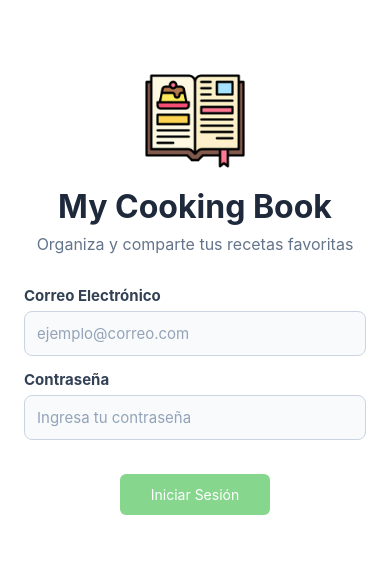
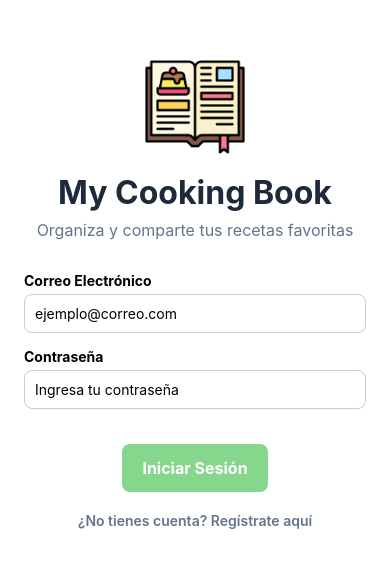
Before and after one commit to carlosfuentes4/ProyectoProgramacionMovil, a React Native app in the folder MiApp/: screen /Login in a window 390 px wide. Shown: the part 129-696 px from the top of the page. Built offline with nearby package versions, Linux system fonts and the light colour scheme; no server answers.

Commit message:
-Se estandarizo el custombutton para que funcione en todo el proyecto -Se corrigieron errores en las pantallas respecto a la implementacion de iconos y botones -Se creo una simulacion de registro para luego conectar con supabase

```diff
--- a/MiApp/src/components/CustomButtom.tsx
+++ /dev/null
@@ -1,37 +0,0 @@
-import { Text, TouchableOpacity, StyleSheet } from "react-native";
-import React from 'react';
-
-type ButtonProps = {
-  title: string;
-  onPress: () => void;
-  variant?: "primary" | "secondary" | "tertiary";
-};
-
-export default function CustomButton({title,onPress,variant="primary"}:ButtonProps){
-const styles=getStyles(variant);
-
-return(
-    <TouchableOpacity style={styles.button} onPress={onPress}>
-        <Text style={styles.buttonText}>{title}</Text>
-    </TouchableOpacity>
-);
-}
-
-const getStyles = (variant: "primary" | "secondary" | "tertiary") =>
-    StyleSheet.create({
-    button:{
-        borderRadius: 6,
-        //operador ternario
-        backgroundColor: variant === "primary" ? "#87D68D" :
-                            variant === "secondary" ? "#93B48B" :
-                            "#8491A3",
-        padding:12,
-        width: 150,
-    },
-    buttonText:{
-        color:  variant === "primary" ? 'white' :
-                variant === "secondary" ? 'white' :
-                'gray',
-        textAlign: 'center',
-    }
-})
--- /dev/null
+++ b/MiApp/src/components/CustomButton.tsx
@@ -0,0 +1,46 @@
+import React from 'react';
+import { Text, TouchableOpacity, StyleSheet, ViewStyle, View } from "react-native";
+import { Ionicons } from "@expo/vector-icons";
+
+type ButtonProps = {
+  title: string;
+  onPress: () => void;
+  variant?: "primary" | "secondary" | "tertiary";
+  style?: ViewStyle;
+  iconName?: keyof typeof Ionicons.glyphMap;
+};
+
+export default function CustomButton({ title, onPress, variant = "primary", style, iconName }: ButtonProps) {
+  const styles = getStyles(variant);
+
+  return (
+    <TouchableOpacity style={[styles.button, style]} onPress={onPress}>
+        {/* Usamos un contenedor interno para el contenido */}
+        <View style={styles.contentContainer}>
+            {iconName && <Ionicons name={iconName} size={20} color="white" style={{ marginRight: 8 }} />}
+            <Text style={styles.buttonText}>{title}</Text>
+        </View>
+    </TouchableOpacity>
+  );
+}
+
+const getStyles = (variant: "primary" | "secondary" | "tertiary") => StyleSheet.create({
+  button: {
+    borderRadius: 8,
+    paddingVertical: 14,
+    paddingHorizontal: 20,
+    backgroundColor: variant === "primary" ? "#87D68D" :
+                     variant === "secondary" ? "#93B48B" :
+                     "#8491A3",
+  },
+  contentContainer: {
+    flexDirection: 'row',
+    alignItems: 'center',
+    justifyContent: 'center',
+  },
+  buttonText: {
+    color: 'white',
+    fontWeight: 'bold',
+    fontSize: 16,
+  }
+});
--- a/MiApp/src/components/CustomInput.tsx
+++ b/MiApp/src/components/CustomInput.tsx
@@ -1,121 +1,31 @@
-import { Ionicons, MaterialIcons } from "@expo/vector-icons";
-import { useState } from "react";
-import { TextInput, TouchableOpacity, View, Text, StyleSheet, KeyboardTypeOptions, TextInputProps } from "react-native";
 import React from 'react';
+import { TextInput, Text, View, StyleSheet } from 'react-native';
 
-type InputProps = TextInputProps & {
-    type?: "text" | "email" | "password";
-    label?: string;
+type InputProps = {
+  label: string;
   placeholder: string;
   value: string;
   onChangeText: (text: string) => void;
+  secureTextEntry?: boolean;
 };
 
-export default function CustomInput({
-    type = "text",
-    label,
-    placeholder,
-    value,
-    onChangeText,
-    style,
-    ...rest
-}: InputProps) {
-    const [isSecureText, setIsSecureText] = useState(type === 'password');
-    const isPasswordField = type === 'password';
-
-    const icon: typeof MaterialIcons["name"] | undefined =
-        type === "email" ? 'alternate-email' :
-        type === "password" ? 'lock' : undefined;
-
-    const keyboardType: KeyboardTypeOptions =
-        type === "email" ? 'email-address' : 'default';
-
-    const getError = () => {
-        if (!value) return undefined;
-        if (type === 'email' && !value.includes('@')) return 'Correo inválido';
-        if (type === 'password' && value.length < 4) return 'La contraseña es muy débil';
-        return undefined;
-    };
-
-    const error = getError();
-
+export default function CustomInput({ label, placeholder, value, onChangeText, secureTextEntry }: InputProps) {
   return (
-        <View style={styles.wrapper}>
-            {label && <Text style={styles.label}>{label}</Text>}
-
-            <View style={[styles.inputContainer, error ? styles.inputContainerError : null]}>
-                {icon && (
-                    <MaterialIcons
-                        name={icon as any}
-                        size={20}
-                        color={error ? '#E74C3C' : '#64748B'}
-                        style={styles.leftIcon}
-                    />
-                )}
-
+    <View style={styles.container}>
+      <Text style={styles.label}>{label}</Text>
       <TextInput
+        style={styles.input}
         placeholder={placeholder}
-                    placeholderTextColor="#94A3B8"
         value={value}
         onChangeText={onChangeText}
-                    style={[styles.input, style]}
-                    secureTextEntry={isSecureText}
-                    keyboardType={keyboardType}
-                    {...rest}
+        secureTextEntry={secureTextEntry}
       />
-
-                {isPasswordField && (
-                    <TouchableOpacity onPress={() => setIsSecureText(!isSecureText)} style={styles.rightIcon}>
-                        <Ionicons name={isSecureText ? "eye" : "eye-off"} size={22} color="#64748B" />
-                    </TouchableOpacity>
-                )}
-            </View>
-
-            {error && <Text style={styles.errorText}>{error}</Text>}
     </View>
   );
 }
 
 const styles = StyleSheet.create({
-    wrapper: {
-        marginBottom: 14,
-        width: '100%',
-    },
-    label: {
-        fontSize: 15,
-        fontWeight: 'bold',
-        marginBottom: 6,
-        color: '#334155',
-    },
-    inputContainer: {
-        flexDirection: 'row',
-        alignItems: 'center',
-        borderWidth: 1,
-        borderRadius: 8,
-        backgroundColor: '#F8FAFC',
-        borderColor: '#CBD5E1',
-        paddingHorizontal: 12,
-    },
-    inputContainerError: {
-        borderColor: '#E74C3C',
-        backgroundColor: '#FCE4D6',
-    },
-    input: {
-        flex: 1,
-        paddingVertical: 12,
-        fontSize: 15,
-        color: '#0F172A',
-    },
-    leftIcon: {
-        marginRight: 8,
-    },
-    rightIcon: {
-        padding: 4,
-    },
-    errorText: {
-        color: '#E74C3C',
-        fontSize: 12,
-        marginTop: 4,
-        marginLeft: 4,
-    }
+  container: { marginBottom: 15 },
+  label: { fontSize: 14, fontWeight: 'bold', marginBottom: 5 },
+  input: { borderWidth: 1, borderColor: '#ccc', padding: 10, borderRadius: 8 },
 });
--- a/MiApp/src/screens/DetailScreen.tsx
+++ b/MiApp/src/screens/DetailScreen.tsx
@@ -1,14 +1,22 @@
 import React from "react";
-import { View, Text, Image, ScrollView, StyleSheet, TouchableOpacity, Alert } from "react-native";
+import {
+  View,
+  Text,
+  Image,
+  ScrollView,
+  StyleSheet,
+  TouchableOpacity,
+  Alert,
+} from "react-native";
 import { useRoute, useNavigation } from "@react-navigation/native";
 import { Ionicons } from "@expo/vector-icons";
 import { supabase } from "../services/supabase";
+import CustomButton from "../components/CustomButton";
 
 export default function DetailScreen() {
   const route = useRoute();
   const navigation = useNavigation<any>();
 
-  // Extraemos la receta que nos mandó el Home al presionar la tarjeta
   const { receta } = route.params as { receta: any };
 
   const confirmarBorrado = () => {
@@ -31,12 +39,12 @@ export default function DetailScreen() {
       const { error } = await supabase
         .from("recetas")
         .delete()
-        .eq("id", receta.id); //Borra la receta por su ID
+        .eq("id", receta.id);
 
       if (error) throw error;
 
       Alert.alert("Eliminada", "La receta ha sido borrada con éxito.");
-      navigation.popToTop(); //Regresa al Home automáticamente el eliminar
+      navigation.popToTop();
     } catch (error: any) {
       Alert.alert("Error al borrar", error.message);
     }
@@ -44,7 +52,6 @@ export default function DetailScreen() {
 
   return (
     <ScrollView style={styles.container}>
-      {/*Boton para regresar a Home*/}
       <TouchableOpacity
         style={styles.backButton}
         onPress={() => navigation.goBack()}
@@ -52,13 +59,11 @@ export default function DetailScreen() {
         <Ionicons name="arrow-back" size={24} color="#FFF" />
       </TouchableOpacity>
 
-      {/*Imagen de la Receta*/}
       <Image source={{ uri: receta.imagen_url }} style={styles.image} />
 
       <View style={styles.contentContainer}>
         <Text style={styles.title}>{receta.titulo}</Text>
 
-        {/*Muestra el tiempo y dificultad*/}
         <View style={styles.metaRow}>
           <View style={styles.metaItem}>
             <Ionicons name="time-outline" size={18} color="#64748B" />
@@ -69,7 +74,9 @@ export default function DetailScreen() {
             <Text style={styles.metaText}>{receta.dificultad || "Fácil"}</Text>
           </View>
           <View style={styles.metaItem}>
-            <Text style={styles.categoryBadge}>{receta.categoria || "Almuerzo"}</Text>
+            <Text style={styles.categoryBadge}>
+              {receta.categoria || "Almuerzo"}
+            </Text>
           </View>
         </View>
 
@@ -79,24 +86,22 @@ export default function DetailScreen() {
         <Text style={styles.sectionTitle}>Preparación</Text>
         <Text style={styles.bodyText}>{receta.instrucciones}</Text>
 
+        {/*Borrar y Editar*/}
         <View style={styles.actionRow}>
-          {/* Botón Borrar */}
-          <TouchableOpacity
-            style={[styles.actionButton, styles.deleteButton]}
+          <CustomButton
+            title="Borrar"
+            iconName="trash-outline"
+            variant="tertiary"
+            style={{ backgroundColor: "#DC2626", flex: 1 }}
             onPress={confirmarBorrado}
-          >
-            <Ionicons name="trash-outline" size={20} color="#FFF" />
-            <Text style={styles.buttonText}> Borrar</Text>
-          </TouchableOpacity>
-
-          {/* Botón Editar */}
-          <TouchableOpacity
-            style={[styles.actionButton, styles.editButton]}
+          />
+          <CustomButton
+            title="Editar"
+            iconName="create-outline"
+            variant="primary"
+            style={{ backgroundColor: "#2563EB", flex: 1, marginLeft: 10 }}
             onPress={() => navigation.navigate("ManageRecipe", { receta })}
-          >
-            <Ionicons name="create-outline" size={20} color="#FFF" />
-            <Text style={styles.buttonText}> Editar Receta</Text>
-          </TouchableOpacity>
+          />
         </View>
       </View>
     </ScrollView>
@@ -123,16 +128,8 @@ const styles = StyleSheet.create({
     gap: 15,
     marginBottom: 20,
   },
-  metaItem: {
-    flexDirection: "row",
-    alignItems: "center",
-    gap: 5,
-  },
-  metaText: {
-    fontSize: 14,
-    color: "#64748B",
-    fontWeight: "500",
-  },
+  metaItem: { flexDirection: "row", alignItems: "center", gap: 5 },
+  metaText: { fontSize: 14, color: "#64748B", fontWeight: "500" },
   categoryBadge: {
     backgroundColor: "#F1F5F9",
     color: "#475569",
@@ -154,17 +151,5 @@ const styles = StyleSheet.create({
     flexDirection: "row",
     marginTop: 40,
     justifyContent: "space-between",
-    gap: 10,
   },
-  actionButton: {
-    flex: 1,
-    paddingVertical: 14,
-    borderRadius: 12,
-    flexDirection: "row",
-    alignItems: "center",
-    justifyContent: "center",
-  },
-  editButton: { backgroundColor: "#2563EB" }, // Azul para editar
-  deleteButton: { backgroundColor: "#DC2626" }, // Rojo para borrar
-  buttonText: { color: "#FFF", fontWeight: "bold", fontSize: 15 },
 });
--- a/MiApp/src/screens/LoginScreen.tsx
+++ b/MiApp/src/screens/LoginScreen.tsx
@@ -1,30 +1,37 @@
 import React, { useState } from 'react';
-import { Alert, StyleSheet, Text, View, Image, StatusBar } from 'react-native';
-import CustomInput from '../components/CustomInput';
-import CustomButton from '../components/CustomButtom';
+import { Alert, StyleSheet, Text, View, Image, StatusBar, TouchableOpacity } from 'react-native';
 import { NativeStackScreenProps } from '@react-navigation/native-stack';
 import { RootStackParamList } from '../navigation/StackNavigator';
+import CustomInput from '../components/CustomInput';
+import CustomButton from '../components/CustomButton';
 
 type Props = NativeStackScreenProps<RootStackParamList, 'Login'>;
 
 export default function LoginScreen({ navigation }: Props) {
     const [email, setEmail] = useState('');
     const [password, setPassword] = useState('');
+    const [esRegistro, setEsRegistro] = useState(false); // Estado para alternar modo
 
-    const handleLogin = () => {
+    const handleAuth = () => {
         if (!email.trim() || !password) {
             Alert.alert('Campos Obligatorios', 'Por favor, completa todos los campos.');
             return;
         }
         if (!email.includes('@')) {
-            Alert.alert('Correo Inválido', 'El correo electrónico debe contener un carácter "@".');
+            Alert.alert('Correo Inválido', 'El correo debe contener un "@".');
             return;
         }
         if (password.length < 6) {
-            Alert.alert('Contraseña Corta', 'La contraseña debe tener al menos 6 caracteres.');
+            Alert.alert('Contraseña Corta', 'Mínimo 6 caracteres.');
             return;
         }
-        navigation.replace('Main');
+
+        if (esRegistro) {
+            Alert.alert('Registro', 'Registro exitoso para ' + email);
+            setEsRegistro(false); // Volver a login tras registrar
+        } else {
+            navigation.replace('Main');
+        }
     };
 
     return (
@@ -59,10 +66,18 @@ export default function LoginScreen({ navigation }: Props) {
 
                 <View style={styles.buttonContainer}>
                     <CustomButton
-                        title="Iniciar Sesión"
-                        onPress={handleLogin}
+                        title={esRegistro ? "Registrarse" : "Iniciar Sesión"}
+                        onPress={handleAuth}
                         variant="primary"
                     />
+
+                    <TouchableOpacity onPress={() => setEsRegistro(!esRegistro)} style={{ marginTop: 20 }}>
+                        <Text style={styles.toggleText}>
+                            {esRegistro
+                                ? "¿Ya tienes cuenta? Inicia sesión"
+                                : "¿No tienes cuenta? Regístrate aquí"}
+                        </Text>
+                    </TouchableOpacity>
                 </View>
             </View>
         </View>
@@ -102,5 +117,10 @@ const styles = StyleSheet.create({
     buttonContainer: {
         alignItems: 'center',
         marginTop: 20,
+    },
+    toggleText: {
+        color: '#64748B',
+        fontSize: 14,
+        fontWeight: '600',
     }
 });
```
Also changed, not shown: MiApp/src/screens/ManageRecipeScreen.tsx (+93 -27 lines). Lines whose indentation alone changed are shown as unchanged.
